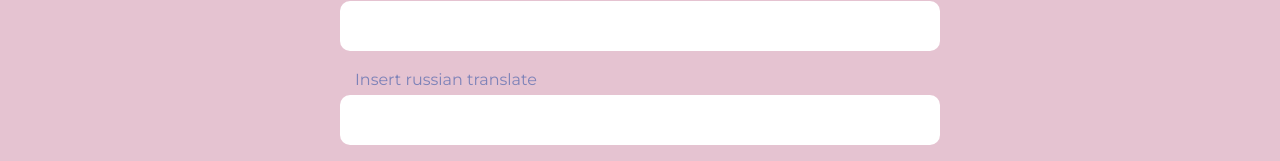
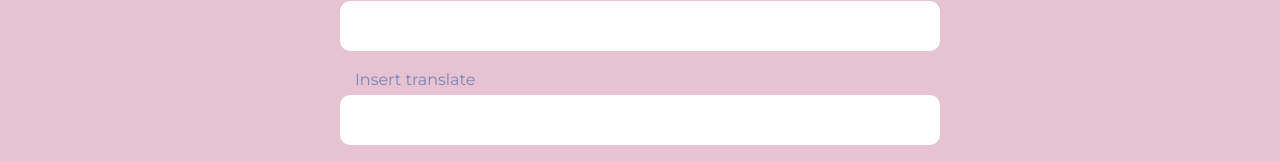
Before and after one commit to AntonOnoprienko/AntonOnoprienko-speakeasy, a React (Create React App) app: page /adding in a window 1280 px wide. Shown: the part 146-307 px from the top of the page. Built offline with nearby package versions, Linux system fonts and the light colour scheme.

Commit message:
Delete word 'russian'
Insert russian translate=> insert translate

```diff
--- a/src/pages/AddingPage.tsx
+++ b/src/pages/AddingPage.tsx
@@ -53,7 +53,7 @@ const AddingPage = () => {
                 <input id='eng' maxLength={20} autoComplete={'off'} type='text' value={eng}
                        onChange={event => handleChangeEng(event)}/>
 
-                <label htmlFor={'rus'}>Insert russian translate</label>
+                <label htmlFor={'rus'}>Insert translate</label>
                 <input id='rus' maxLength={20} autoComplete={'off'} type='text' value={rus}
                        onChange={event => handleChangeRus(event)}/>
                 {isExist && <p className={classes.addingPage__error} onClick={()=>setIsExist(false)}>The word <span className={classes.addingPage__error_word}>{lastWord}</span> already exists in the dictionary.</p>}
```
